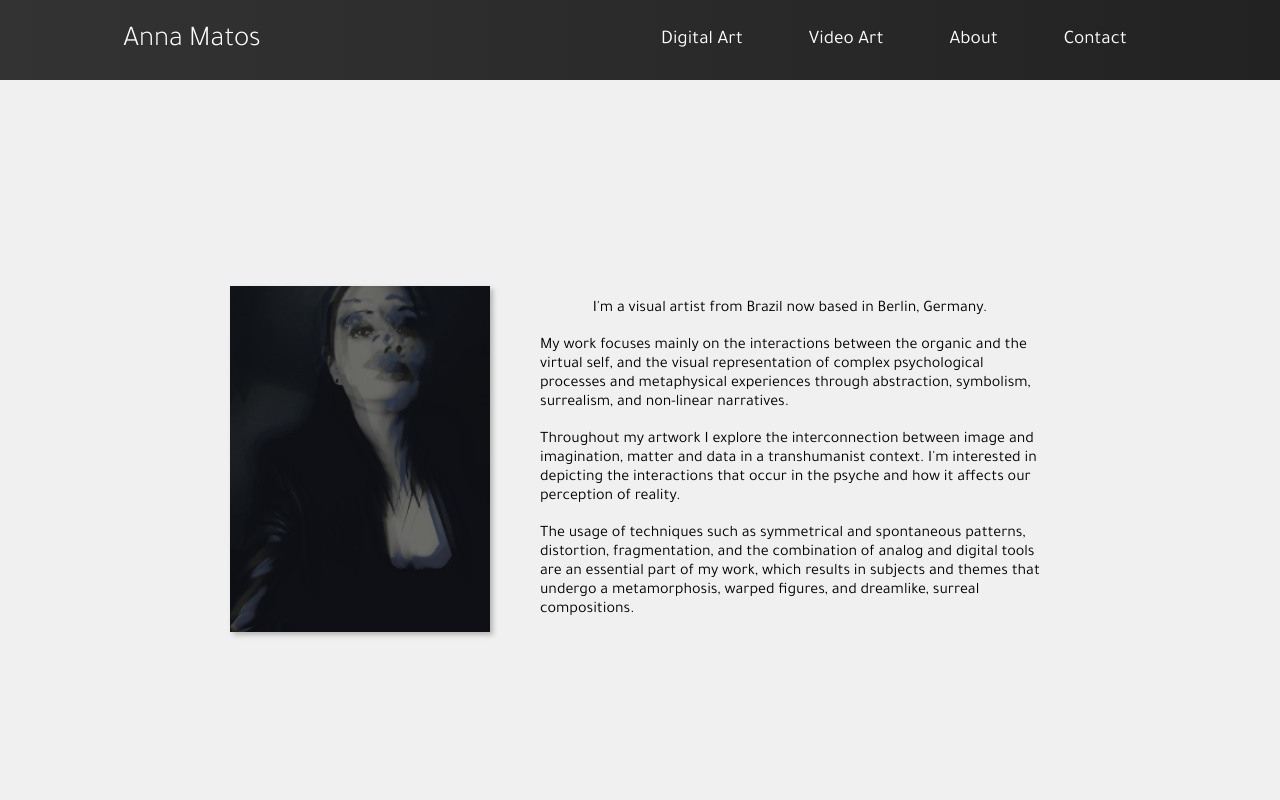
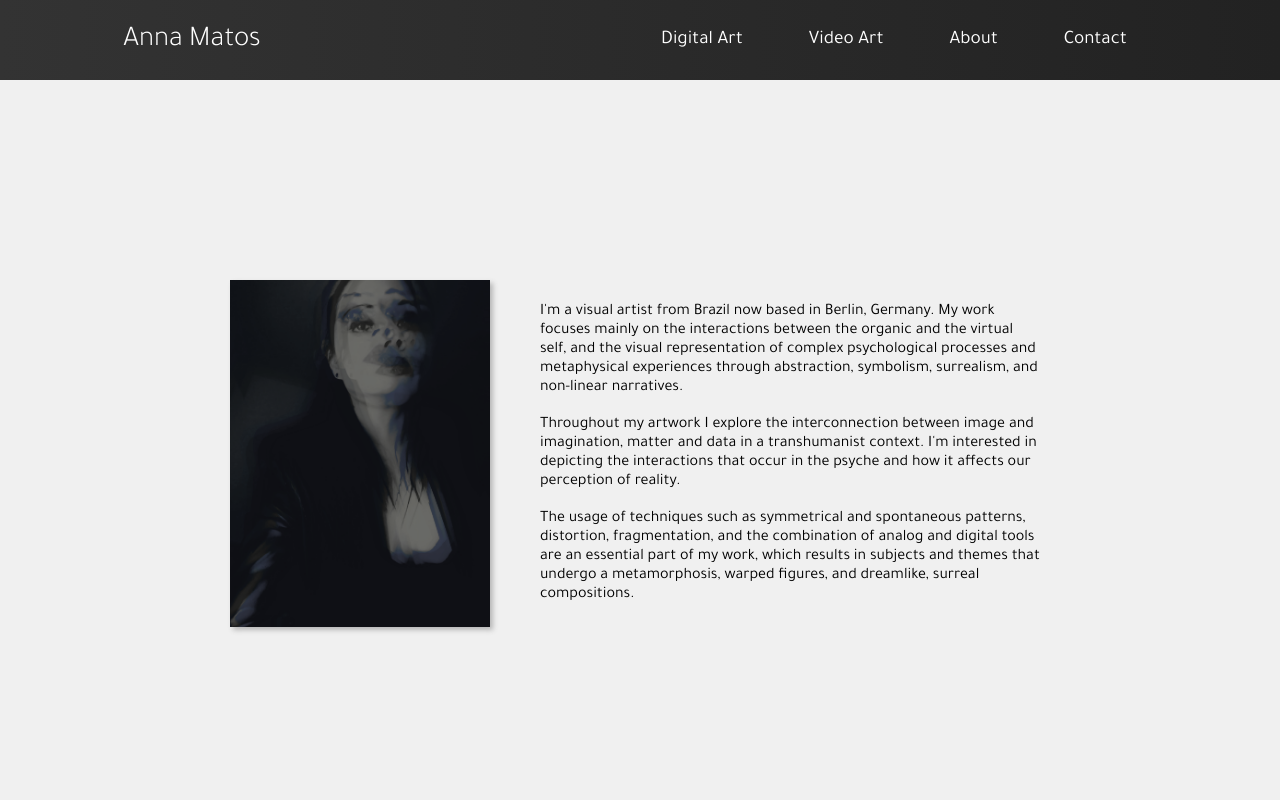
Before and after one commit to alessandrogpz/website-anna, a React (Create React App) app: page /about in a window 1280 px wide. Shown: the top 800 px of the page. Built offline with nearby package versions, Linux system fonts and the light colour scheme.

Commit message:
about text corrections

```diff
--- a/src/components/about/AboutMain.js
+++ b/src/components/about/AboutMain.js
@@ -12,14 +12,11 @@ const AboutMain = () => {
         </div>
         <div id="about-text-container">
           <p className="about-text-main">
-            I'm a visual artist from Brazil now based in Berlin, Germany.
-          </p>
-          <br />
-          <p className="about-text-main">
-            My work focuses mainly on the interactions between the organic and
-            the virtual self, and the visual representation of complex
-            psychological processes and metaphysical experiences through
-            abstraction, symbolism, surrealism, and non-linear narratives.
+            I'm a visual artist from Brazil now based in Berlin, Germany. My
+            work focuses mainly on the interactions between the organic and the
+            virtual self, and the visual representation of complex psychological
+            processes and metaphysical experiences through abstraction,
+            symbolism, surrealism, and non-linear narratives.
           </p>
           <br />
           <p className="about-text-main">
```
